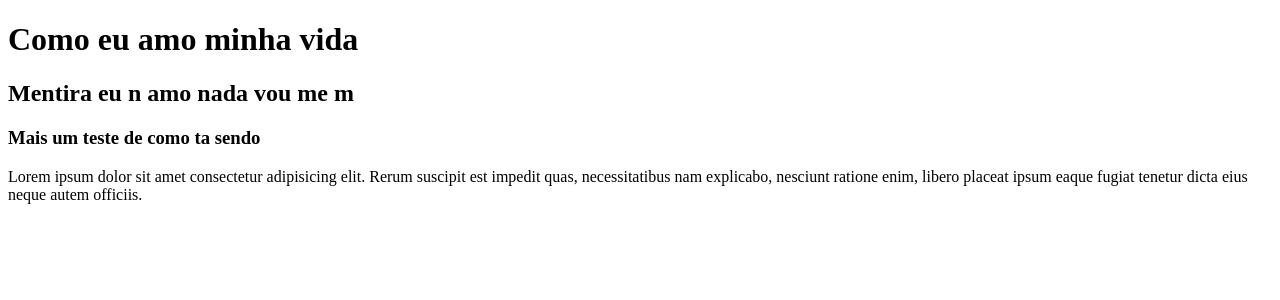
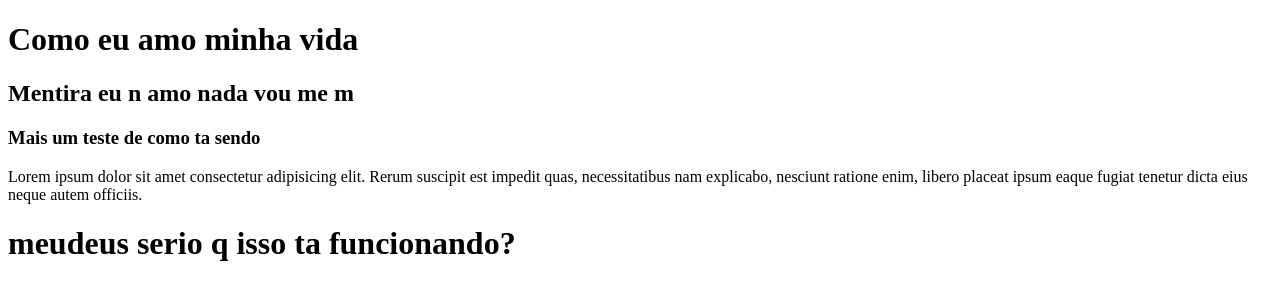
Before and after one commit to Isaco19/Teste_rep2, a plain HTML site: page index.html in a window 1280 px wide. Drawn offline with Linux system fonts and the light colour scheme.

Commit message:
teste no notebook

```diff
--- a/index.html
+++ b/index.html
@@ -12,5 +12,8 @@
     <h3>Mais um teste de como ta sendo</h3>
     <p>Lorem ipsum dolor sit amet consectetur adipisicing elit. Rerum suscipit est impedit quas, necessitatibus nam explicabo, nesciunt ratione enim, libero placeat ipsum eaque fugiat tenetur dicta eius neque autem officiis.</p>
 
+
+    <h1 class="teste2">meudeus serio q isso ta funcionando?</h1>
+
 </body>
 </html>
```
